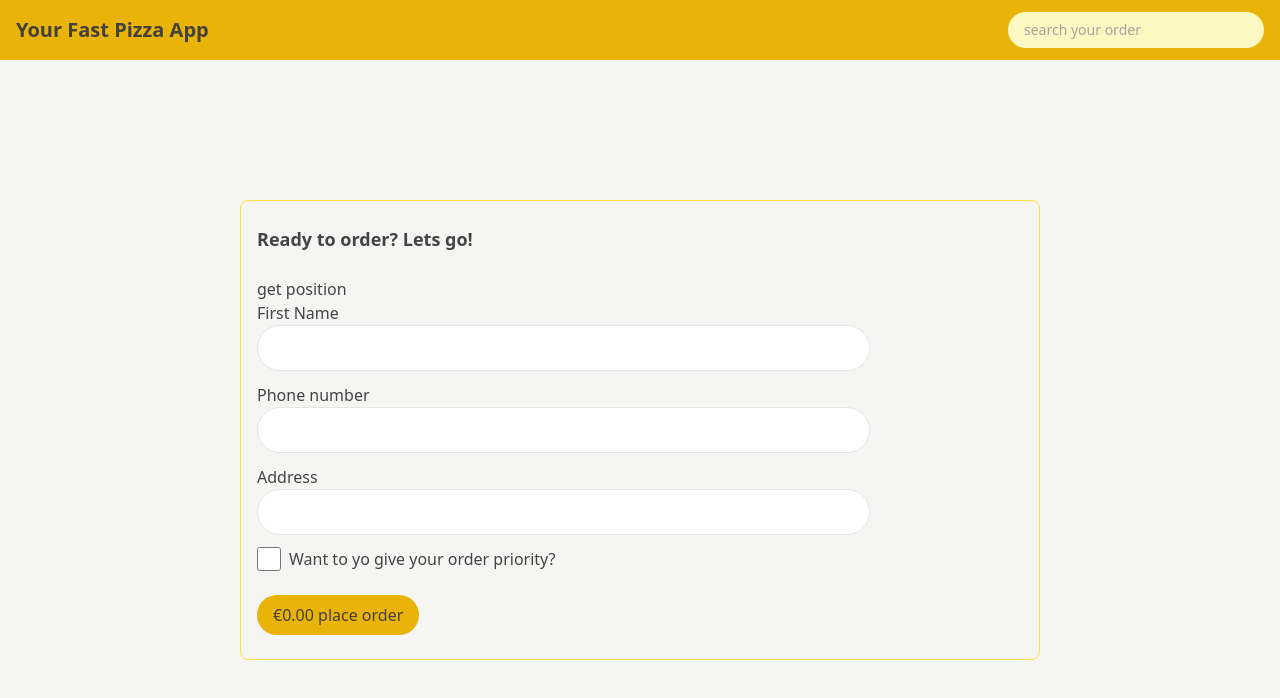
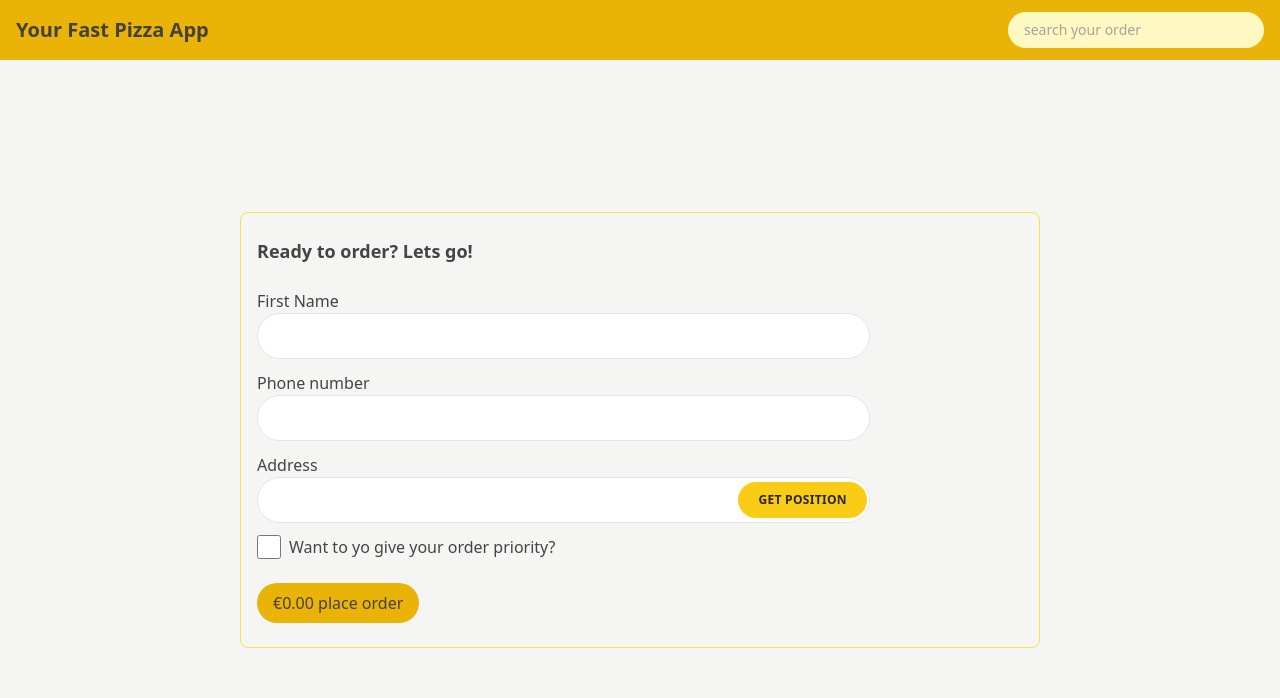
Before and after one commit to boshraemad/fast-react-pizza, a React (Vite) app: page /order/new in a window 1280 px wide. Shown: the top 698 px of the page. Built offline with nearby package versions, Linux system fonts and the light colour scheme.

Commit message:
integrating Geolocation

```diff
--- a/src/features/order/CreateOrder.jsx
+++ b/src/features/order/CreateOrder.jsx
@@ -6,6 +6,7 @@ import { useState } from "react";
 import store from "../../../src/store"
 import { formatCurrency } from "../../utils/helpers";
 import { fetchAddress } from "../user/userSlice";
+import Button from "../../ui/Button";
 
 // https://uibakery.io/regex-library/phone-number
 const isValidPhone = (str) =>
@@ -21,17 +22,17 @@ function CreateOrder() {
   const errors = useActionData();
   const navigation=useNavigation();
   const isSubmitting = navigation.state === "submitting"
-  const username = useSelector((state)=>state.user.username);
+  const {username , status:loadingStatus , error:positionError , position , address} = useSelector((state)=>state.user);
   const totalPrice=useSelector(getTotalPrice);
   const priorityPrice = 5/100 * totalPrice;
   const totalCartPrice =  totalPrice + priorityPrice;
   const dispatch=useDispatch();
 
+  console.log(position , positionError)
   return (
     <div className="w-full h-full flex items-center justify-center">
           <div className="w-full  md:w-[650px] lg:w-[800px] px-4 md:border md:border-yellow-300 md:py-6 md:bg-stone-100 md:rounded-lg">
       <h2 className="font-bold mb-6 text-lg">Ready to order? Lets go!</h2>
-      <button onClick={()=>{dispatch(fetchAddress())}}>get position</button>
       <Form method='POST' className="w-full md:w-[80%]">
         <div>
           <label>First Name</label>
@@ -47,9 +48,15 @@ function CreateOrder() {
         <p>{errors?.phone ? errors.phone : "" }</p>
         <div>
           <label>Address</label>
-          <div>
-            <input className="input" type="text" name="address" required />
+          <div className="relative">
+            <input className="input" type="text" name="address" disabled={loadingStatus === "loading"} defaultValue={address} required />
+            { !position.latitude && !position.longitude && <span className="absolute right-[3px] top-[3px] md:top-[5px]">
+            <Button type="small" onClick={(e)=>{
+              e.preventDefault();
+              dispatch(fetchAddress())}} disabled={loadingStatus === "loading"} >get position</Button>
+            </span>}
           </div>
+          {positionError && <p className="px-4 py-2 mb-3 mt-3 bg-red-200 text-red-700 font-semibold rounded-lg ">{positionError}</p>}
         </div>
 
         <div className="flex items-center gap-2">
@@ -68,6 +75,16 @@ function CreateOrder() {
           <button className="mt-6 px-4 py-2 bg-yellow-500 rounded-full text-stone-700 focus:outline-none focus:ring-yellow-400 focus:ring-offset-2" disabled={isSubmitting}>{isSubmitting ? "submitting" : `${withPriority ? formatCurrency(totalCartPrice) : formatCurrency(totalPrice)} place order`}</button>
         </div>
         <input type="hidden" name="cart" value={JSON.stringify(cart)}/>
+        <input
+            type="hidden"
+            name="position"
+            value={
+              position.longitude && position.latitude
+                ? `${position.latitude},${position.longitude}`
+                : ''
+            }
+          />
+
       </Form>
     </div>
     </div>
```
